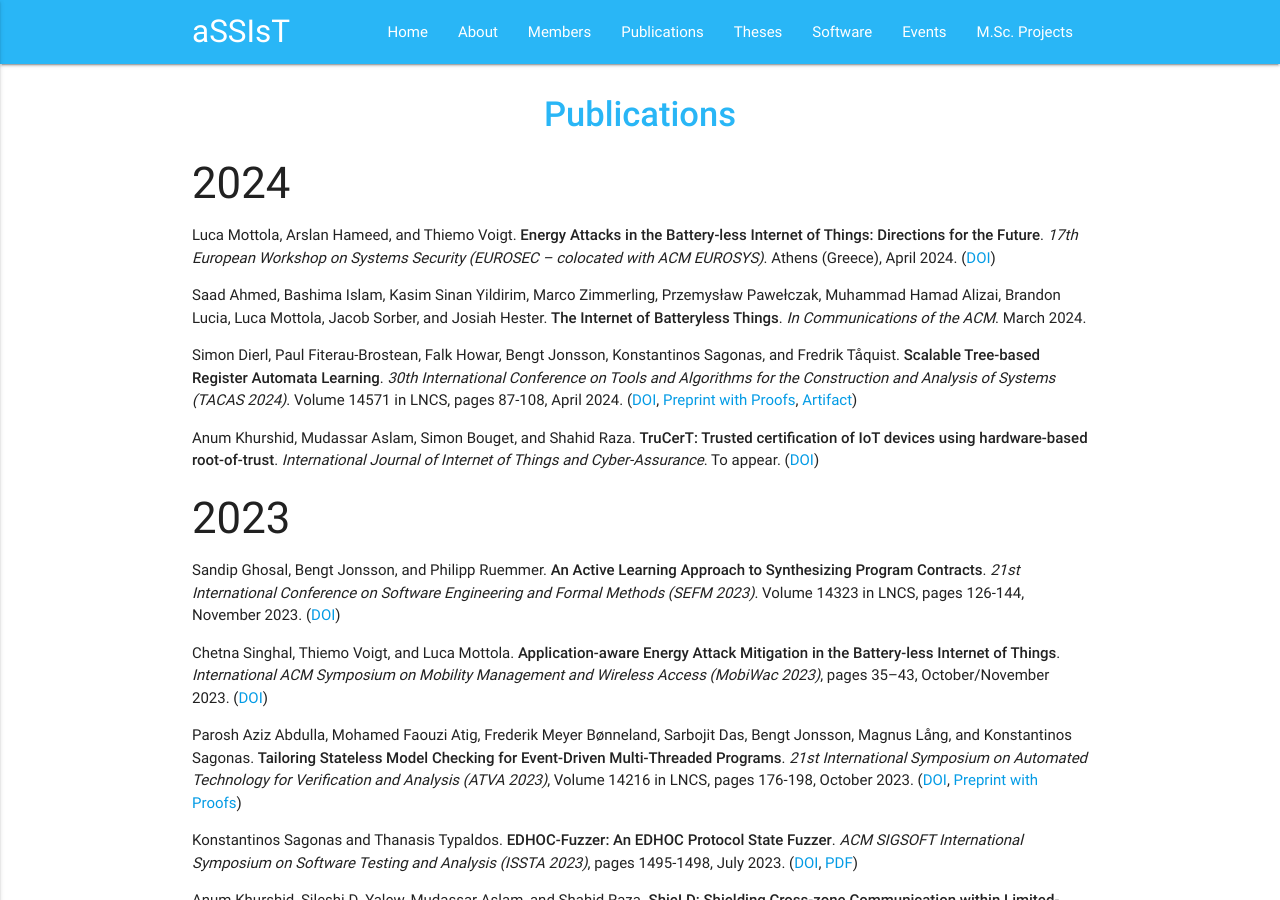
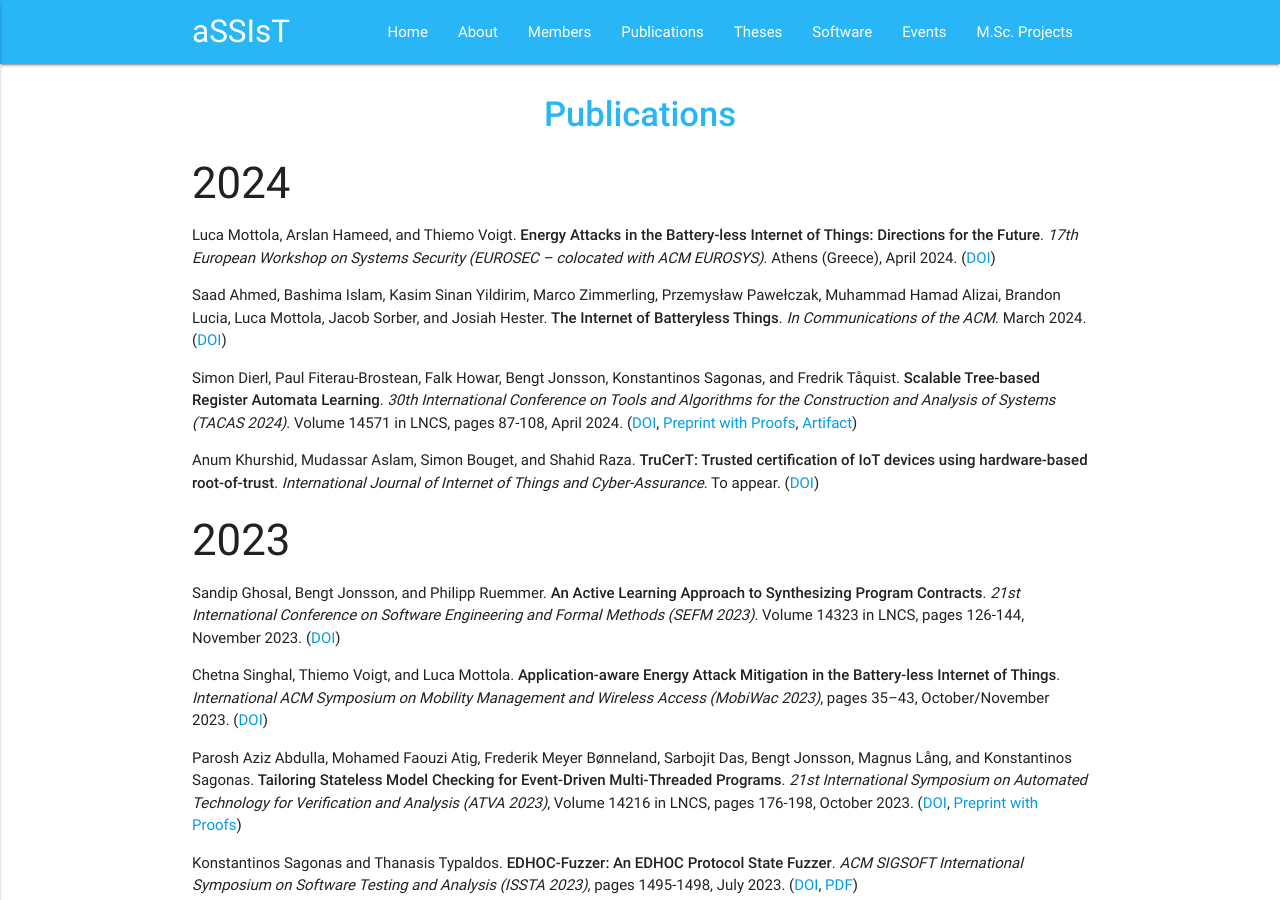
Before and after one commit to assist-project/assist-project.github.io, a Jekyll site: the page built from 03-publications.md, in a window 1280 px wide and 900 px high. Built offline with Jekyll 4.4.1, drawn with Linux system fonts in a browser that asks for light colours.

```diff
--- a/03-publications.md
+++ b/03-publications.md
@@ -8,7 +8,7 @@ permalink: /publications/
 
 - Luca Mottola, Arslan Hameed, and Thiemo Voigt. **Energy Attacks in the Battery-less Internet of Things: Directions for the Future**. _17th European Workshop on Systems Security (EUROSEC – colocated with ACM EUROSYS)_. Athens (Greece), April 2024. ([DOI](https://dl.acm.org/doi/10.1145/3642974.3652283))
 
-- Saad Ahmed, Bashima Islam, Kasim Sinan Yildirim, Marco Zimmerling, Przemysław Pawełczak, Muhammad Hamad Alizai, Brandon Lucia, Luca Mottola, Jacob Sorber, and Josiah Hester. **The Internet of Batteryless Things**. _In Communications of the ACM_. March 2024.
+- Saad Ahmed, Bashima Islam, Kasim Sinan Yildirim, Marco Zimmerling, Przemysław Pawełczak, Muhammad Hamad Alizai, Brandon Lucia, Luca Mottola, Jacob Sorber, and Josiah Hester. **The Internet of Batteryless Things**. _In Communications of the ACM_. March 2024. ([DOI](https://dl.acm.org/doi/10.1145/3624718))
 
 - Simon Dierl, Paul Fiterau-Brostean, Falk Howar, Bengt Jonsson, Konstantinos Sagonas, and Fredrik Tåquist. **Scalable Tree-based Register Automata Learning**. _30th International Conference on Tools and Algorithms for the Construction and Analysis of Systems (TACAS 2024)_. Volume 14571 in LNCS, pages 87-108, April 2024. ([DOI](https://doi.org/10.1007/978-3-031-57249-4_5), [Preprint with Proofs](https://arxiv.org/abs/2401.14324), [Artifact][TACAS-2024-Artifact])
 
```
